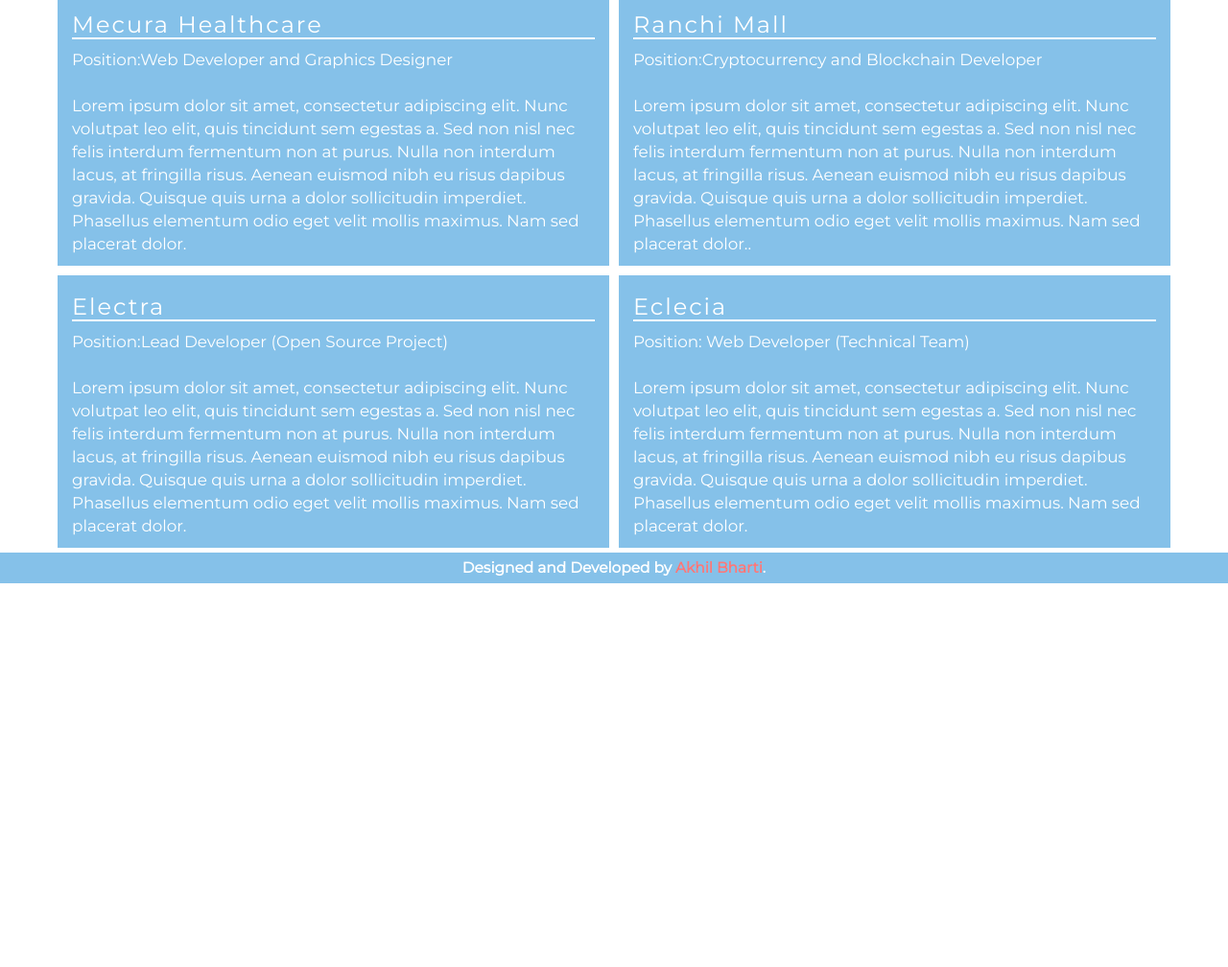
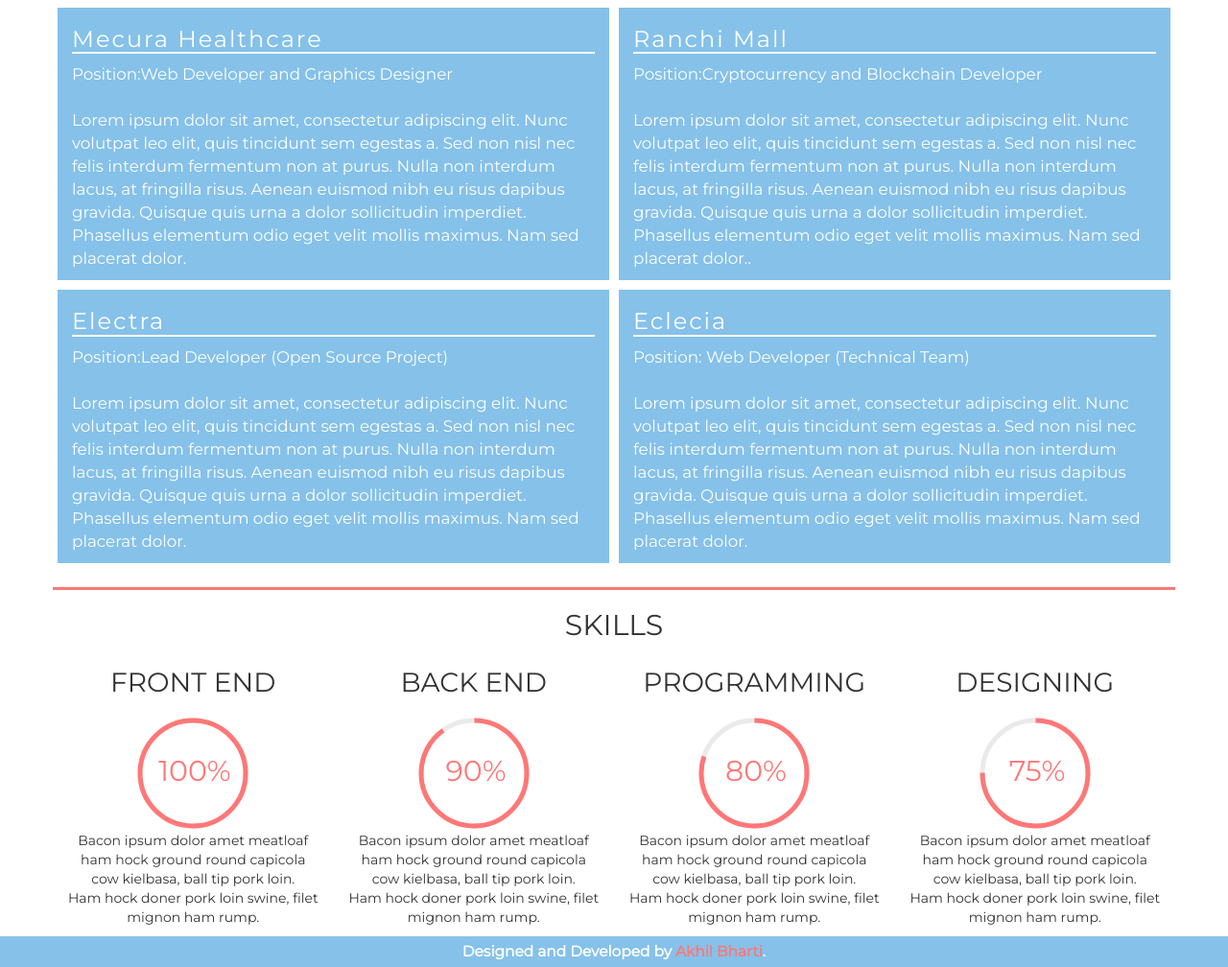
Before and after one commit to akhil2015/akhil2015.github.io, a plain HTML site: page index.html in a window 1280 px wide. Shown: the part 951-1959 px from the top of the page at 96% size. Before the commit the page ends 1559 px from the top, so only its background shows below. Drawn offline with nearby package versions, Linux system fonts and the light colour scheme.

Commit message:
added skills

```diff
--- a/css/main.css
+++ b/css/main.css
@@ -177,12 +177,30 @@ textarea {
     color: white;
     border:5px solid white;
 }
+.exp:hover{
+    background-color:#f77;
+}
 .exp p{
     font-size: 1.2em;
 }
 .exp h3{
     border-bottom:2px solid white;
     letter-spacing: 2px;
+}
+#work .container{
+    padding-bottom: 20px;
+    border-bottom: 3px solid #f77;
+    transition: 0.6s ease;
+}
+
+body{
+font-family: Montserrat;
+}
+#doughnut,#doughnut2,#doughnut3,#doughnut4{
+  position: absolute;
+}
+#skill1,#skill2,#skill3,#skill4{
+  position: relative;
 }
 
 footer{
--- a/index.html
+++ b/index.html
@@ -93,7 +93,45 @@
                     </div>
                 </div>
             </div>
-
+        </section>
+        <section class="skill">
+            <div class="container-fluid">
+                <div class="row">
+                  <div class="container">
+                    <div class="row">
+                        <h2 class="text-center">SKILLS</h2>
+                      <div class="col-md-3 text-center">
+                        <h1>FRONT END</h1>
+                        <canvas id="doughnut" width="120" height="120"></canvas>
+                        <canvas id="skill1" width="120" height="120" class=""></canvas>
+                        <p>Bacon ipsum dolor amet meatloaf ham hock ground round capicola cow kielbasa, ball tip pork loin.
+                          <br>Ham hock doner pork loin swine, filet mignon ham rump.</p>
+                      </div>
+                      <div class="col-md-3 text-center">
+                        <h1>BACK END</h1>
+                        <canvas id="doughnut2" width="120" height="120"></canvas>
+                        <canvas id="skill2" width="120" height="120" class=""></canvas>
+                        <p>Bacon ipsum dolor amet meatloaf ham hock ground round capicola cow kielbasa, ball tip pork loin.
+                          <br>Ham hock doner pork loin swine, filet mignon ham rump.</p>
+                      </div>
+                      <div class="col-md-3 text-center">
+                        <h1>PROGRAMMING</h1>
+                        <canvas id="doughnut3" width="120" height="120"></canvas>
+                        <canvas id="skill3" width="120" height="120" class=""></canvas>
+                        <p>Bacon ipsum dolor amet meatloaf ham hock ground round capicola cow kielbasa, ball tip pork loin.
+                          <br>Ham hock doner pork loin swine, filet mignon ham rump.</p>
+                      </div>
+                      <div class="col-md-3 text-center">
+                        <h1>DESIGNING</h1>
+                        <canvas id="doughnut4" width="120" height="120"></canvas>
+                        <canvas id="skill4" width="120" height="120" class=""></canvas>
+                        <p>Bacon ipsum dolor amet meatloaf ham hock ground round capicola cow kielbasa, ball tip pork loin.
+                          <br>Ham hock doner pork loin swine, filet mignon ham rump.</p>
+                      </div>
+                    </div>
+                  </div>
+                </div>
+            </div>
         </section>
         <footer class="container-fluid col-xs-12 text-center"> Designed and Developed by <span>Akhil Bharti</span>.</footer>
         <script src="https://code.jquery.com/jquery-1.12.0.min.js"></script>
--- /dev/null
+++ b/js/main.js
@@ -0,0 +1,133 @@
+//draw the doughnut
+var doughnutArray = [document.getElementById('doughnut').getContext('2d'), document.getElementById('doughnut2').getContext('2d'), document.getElementById('doughnut3').getContext('2d'), document.getElementById('doughnut4').getContext('2d')];
+for (var i = 0; i < doughnutArray.length; i++) {
+  doughnutArray[i].lineWidth = 5; //thickness of the line
+  doughnutArray[i].fillStyle = '#eaeaea';
+  doughnutArray[i].strokeStyle = "#eaeaea";
+  doughnutArray[i].beginPath();
+  doughnutArray[i].arc(60, 60, 55, 4.72, 15, false); //.arc(x, y , radius, startAngle, endAngle, anticlockwise)
+  doughnutArray[i].stroke();
+}
+window.onload = function() {
+    loadSkills1();
+    loadSkills2();
+    loadSkills3();
+    loadSkills4();
+  }
+  /*Load skills one function*/
+function loadSkills1() {
+  var ctx = document.getElementById('skill1').getContext('2d');
+  var al = 0;
+  var start = 4.72;
+  var cw = ctx.canvas.width;
+  var ch = ctx.canvas.height;
+  var diff;
+
+  function progressSim() {
+    diff = ((al / 100) * Math.PI * 2 * 10).toFixed(2); //change the arc by multiplying .. * Math.PI*2* --> 7.5=75, 5=50 etc.
+    ctx.clearRect(0, 0, cw, ch);
+    ctx.lineWidth = 5; //thickness of the line
+    ctx.fillStyle = '#f77';
+    ctx.strokeStyle = "#f77";
+    ctx.textAlign = 'center';
+    ctx.font = "30px Montserrat";
+    ctx.fillText(al + '%', cw * .5 + 2, ch * .5 + 8, cw);
+    ctx.beginPath();
+    ctx.arc(60, 60, 55, start, diff / 10 + start, false); //.arc(x, y , radius, startAngle, endAngle, anticlockwise)
+    ctx.stroke();
+    if (al >= 100) { // stop the recreation at your desired point, i.e change 100 to 75 if you need just 75%.
+      clearTimeout(sim);
+      // Add scripting here that will run when progress completes
+    }
+    al++;
+  }
+  var sim = setInterval(progressSim, 20); //speed
+}
+/*loadSkills2 function*/
+function loadSkills2() {
+  var ctx = document.getElementById('skill2').getContext('2d');
+  var al = 0;
+  var start = 4.72;
+  var cw = ctx.canvas.width;
+  var ch = ctx.canvas.height;
+  var diff;
+
+  function progressSim() {
+    diff = ((al / 100) * Math.PI * 2 * 10).toFixed(2); //change the arc by multiplying .. * Math.PI*2* --> 7.5=75, 5=50 etc.
+    ctx.clearRect(0, 0, cw, ch);
+    ctx.lineWidth = 5; //thickness of the line
+    ctx.fillStyle = '#f77';
+    ctx.strokeStyle = "#f77";
+    ctx.textAlign = 'center';
+    ctx.font = "30px Montserrat";
+    ctx.fillText(al + '%', cw * .5 + 2, ch * .5 + 8, cw);
+    ctx.beginPath();
+    ctx.arc(60, 60, 55, start, diff / 10 + start, false); //.arc(x, y , radius, startAngle, endAngle, anticlockwise)
+    ctx.stroke();
+    if (al >= 90) { // stop the recreation at your desired point, i.e change 100 to 75 if you need just 75%.
+      clearTimeout(sim);
+      // Add scripting here that will run when progress completes
+    }
+    al++;
+  }
+  var sim = setInterval(progressSim, 30); //speed
+}
+
+/* loadSkill3 function*/
+function loadSkills3() {
+  var ctx = document.getElementById('skill3').getContext('2d');
+  var al = 0;
+  var start = 4.72;
+  var cw = ctx.canvas.width;
+  var ch = ctx.canvas.height;
+  var diff;
+
+  function progressSim() {
+    diff = ((al / 100) * Math.PI * 2 * 10).toFixed(2); //change the arc by multiplying .. * Math.PI*2* --> 7.5=75, 5=50 etc.
+    ctx.clearRect(0, 0, cw, ch);
+    ctx.lineWidth = 5; //thickness of the line
+    ctx.fillStyle = '#f77';
+    ctx.strokeStyle = "#f77";
+    ctx.textAlign = 'center';
+    ctx.font = "30px Montserrat";
+    ctx.fillText(al + '%', cw * .5 + 2, ch * .5 + 8, cw);
+    ctx.beginPath();
+    ctx.arc(60, 60, 55, start, diff / 10 + start, false); //.arc(x, y , radius, startAngle, endAngle, anticlockwise)
+    ctx.stroke();
+    if (al >= 80) { // stop the recreation at your desired point, i.e change 100 to 75 if you need just 75%.
+      clearTimeout(sim);
+      // Add scripting here that will run when progress completes
+    }
+    al++;
+  }
+  var sim = setInterval(progressSim, 40); //speed
+}
+/* loadSkill4 function*/
+function loadSkills4() {
+  var ctx = document.getElementById('skill4').getContext('2d');
+  var al = 0;
+  var start = 4.72;
+  var cw = ctx.canvas.width;
+  var ch = ctx.canvas.height;
+  var diff;
+
+  function progressSim() {
+    diff = ((al / 100) * Math.PI * 2 * 10).toFixed(2); //change the arc by multiplying .. * Math.PI*2* --> 7.5=75, 5=50 etc.
+    ctx.clearRect(0, 0, cw, ch);
+    ctx.lineWidth = 5; //thickness of the line
+    ctx.fillStyle = '#f77';
+    ctx.strokeStyle = "#f77";
+    ctx.textAlign = 'center';
+    ctx.font = "30px Montserrat";
+    ctx.fillText(al + '%', cw * .5 + 2, ch * .5 + 8, cw);
+    ctx.beginPath();
+    ctx.arc(60, 60, 55, start, diff / 10 + start, false); //.arc(x, y , radius, startAngle, endAngle, anticlockwise)
+    ctx.stroke();
+    if (al >= 75) { // stop the recreation at your desired point, i.e change 100 to 75 if you need just 75%.
+      clearTimeout(sim);
+      // Add scripting here that will run when progress completes
+    }
+    al++;
+  }
+  var sim = setInterval(progressSim, 50); //speed
+}
```
